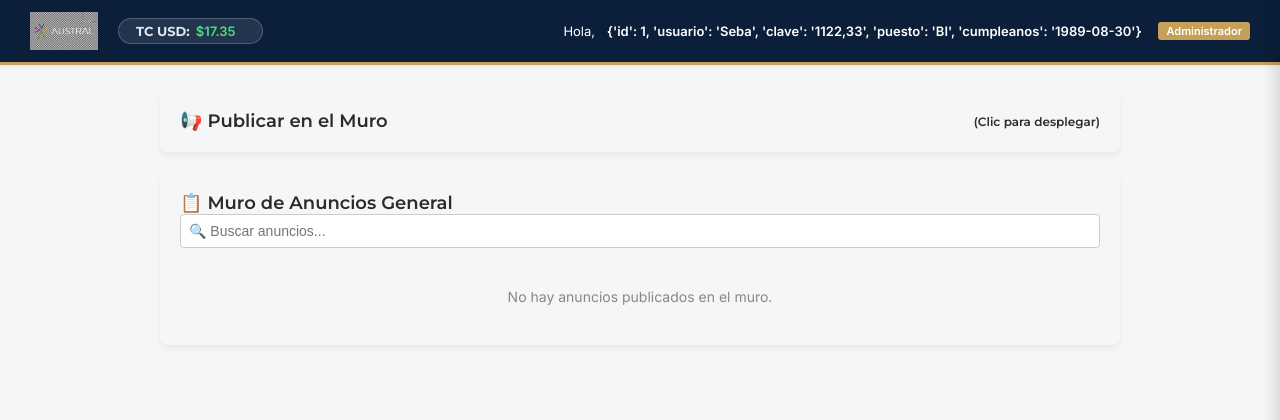
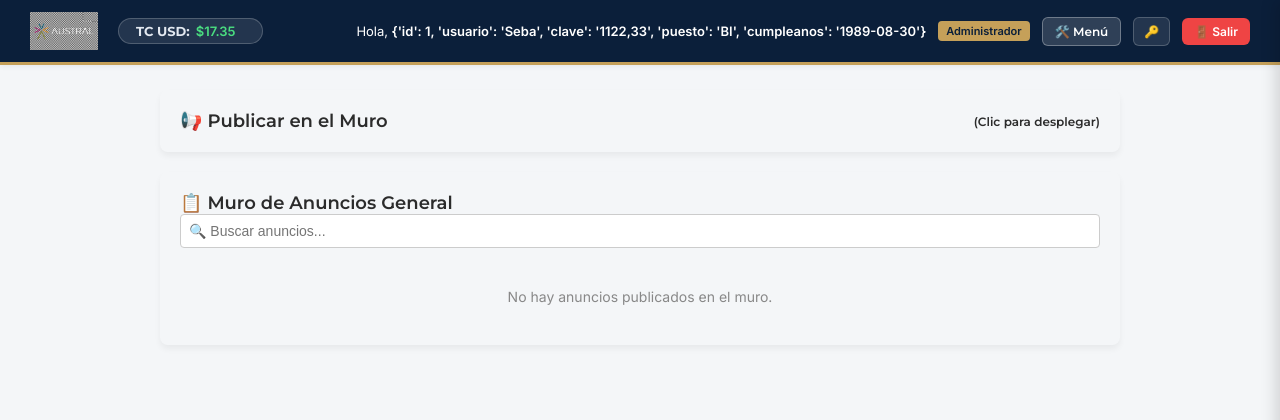
Before and after one commit to vaccarse730/intranet-austral, a Flask app: page / in a window 1280 px wide. Shown: the top 420 px of the page. Run offline with Flask 3, Linux system fonts and the light colour scheme; a user stored in the database is signed in; data that the repository does not hold is empty; some libraries are stand-ins or nearby versions.

Commit message:
Update intranet.html

```diff
--- a/templates/intranet.html
+++ b/templates/intranet.html
@@ -436,10 +436,29 @@ body.sidebar-open .main-content {
         </div>
     </div>
 
-    <!-- Info Usuario -->
-    <div class="header-user-info" style="color: white; font-size: 13px;">
-        Hola, <b style="color: white;">{{ usuario }}</b>
-        <span class="role-tag" style="background: var(--accent); color: white; padding: 2px 8px; border-radius: 3px; font-size: 11px; font-weight: 700; margin-left: 5px;">{{ puesto }}</span>
+    <!-- Info Usuario, Menú Desplegable y Cerrar Sesión -->
+    <div class="header-user-info" style="color: white; font-size: 13px; display: flex; align-items: center; gap: 12px;">
+        <span>Hola, <b style="color: white;">{{ usuario }}</b></span>
+
+        <!-- Etiqueta con el puesto/rol -->
+        <span class="role-tag" style="background: var(--accent); color: #0b1f3a; padding: 3px 8px; border-radius: 4px; font-size: 11px; font-weight: 700;">
+            {{ puesto }}
+        </span>
+
+        <!-- Botón Menú Desplegable (Herramientas/Drive) -->
+        <button class="btn-open-sidebar" onclick="toggleSidebar()" style="background: rgba(255,255,255,0.15); color: white; border: 1px solid rgba(255,255,255,0.3); padding: 6px 12px; border-radius: 6px; font-size: 12px; font-weight: 600; cursor: pointer; display: flex; align-items: center; gap: 6px;">
+            🛠️ Menú
+        </button>
+
+        <!-- Botón Cambio de Contraseña -->
+        <button class="btn-change-pass" onclick="abrirModalPassword()" title="Cambiar Contraseña" style="background: rgba(255,255,255,0.1); color: white; border: 1px solid rgba(255,255,255,0.2); padding: 6px 10px; border-radius: 6px; font-size: 12px; font-weight: 600; cursor: pointer;">
+            🔑
+        </button>
+
+        <!-- Botón Logout -->
+        <a href="/logout" style="background: #ef4444; color: white; padding: 6px 12px; border-radius: 6px; font-size: 12px; font-weight: 600; text-decoration: none; display: flex; align-items: center; gap: 4px;">
+            🚪 Salir
+        </a>
     </div>
 </header>
 
```
